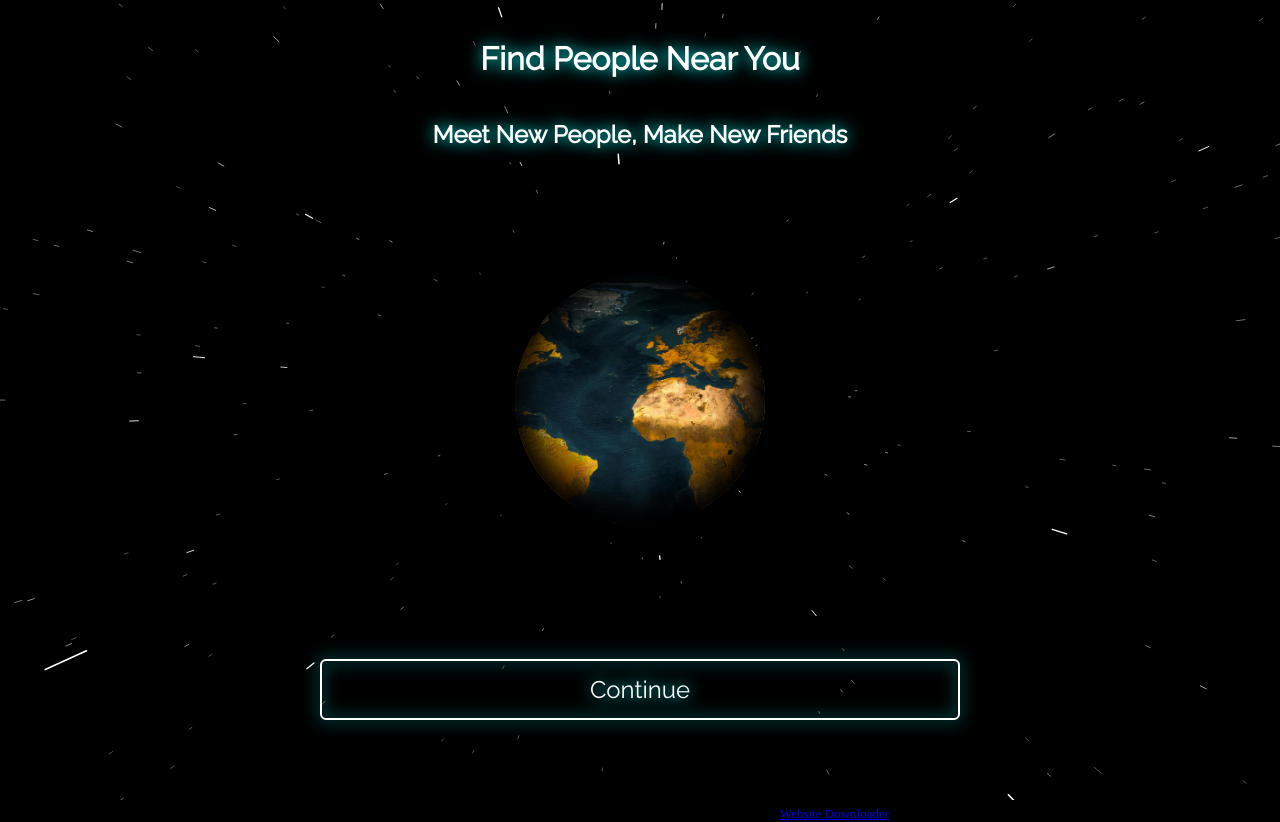
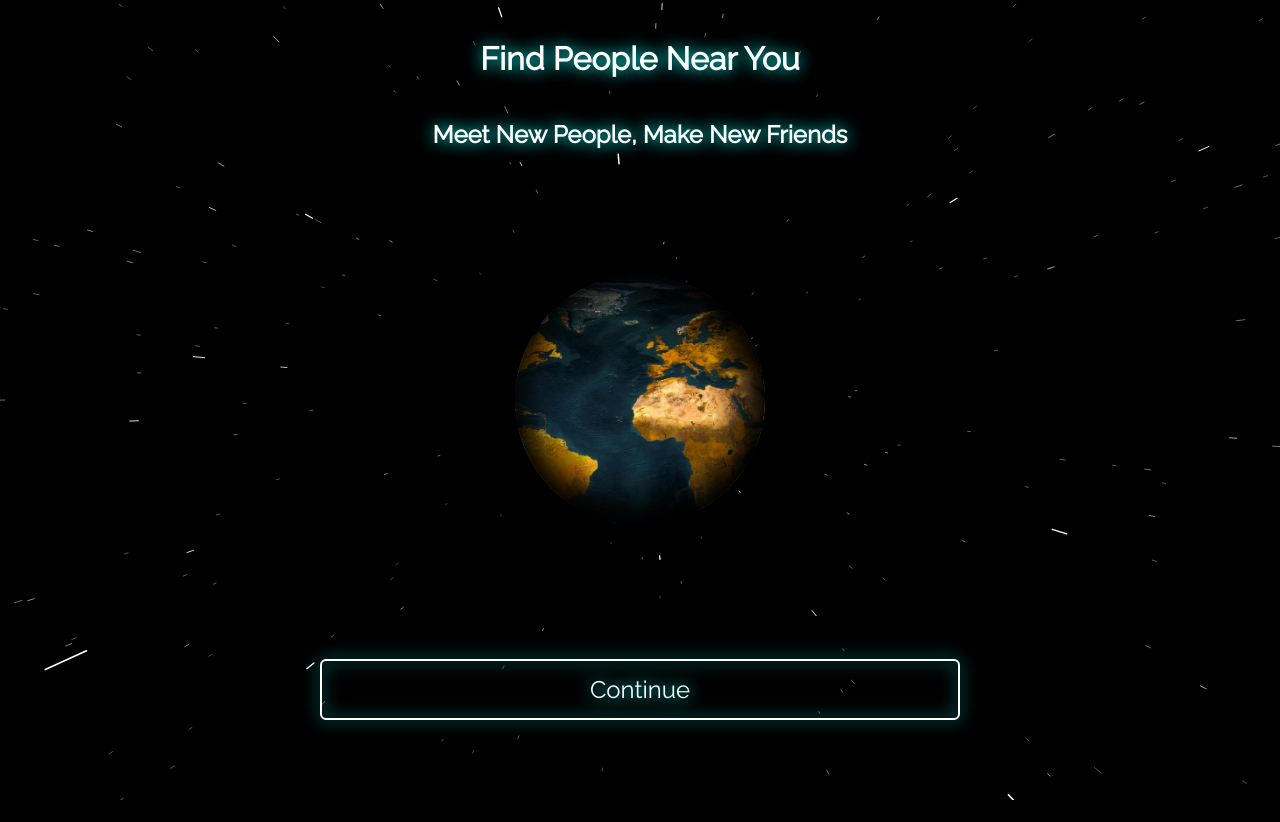
Before and after one commit to theshashankk/kk.github.io, a plain HTML site: page index.html in a window 1280 px wide. Drawn offline with Linux system fonts and the light colour scheme; no server answers.

Commit message:
Update index.html

```diff
--- a/index.html
+++ b/index.html
@@ -29,5 +29,4 @@
     <div class="earth"></div>
     <div><button id="change" class="button" type="button" onclick="main()">Continue</button></div>
     <div class="text" id="result"></div>
-  <center><font size="2">This is the free demo result. For a full version of this website, please go to  <a href="https://www6.waybackmachinedownloader.com/website-downloader-online/scrape-all-files/">Website Downloader</a></font></center></body>
 </html>
```
